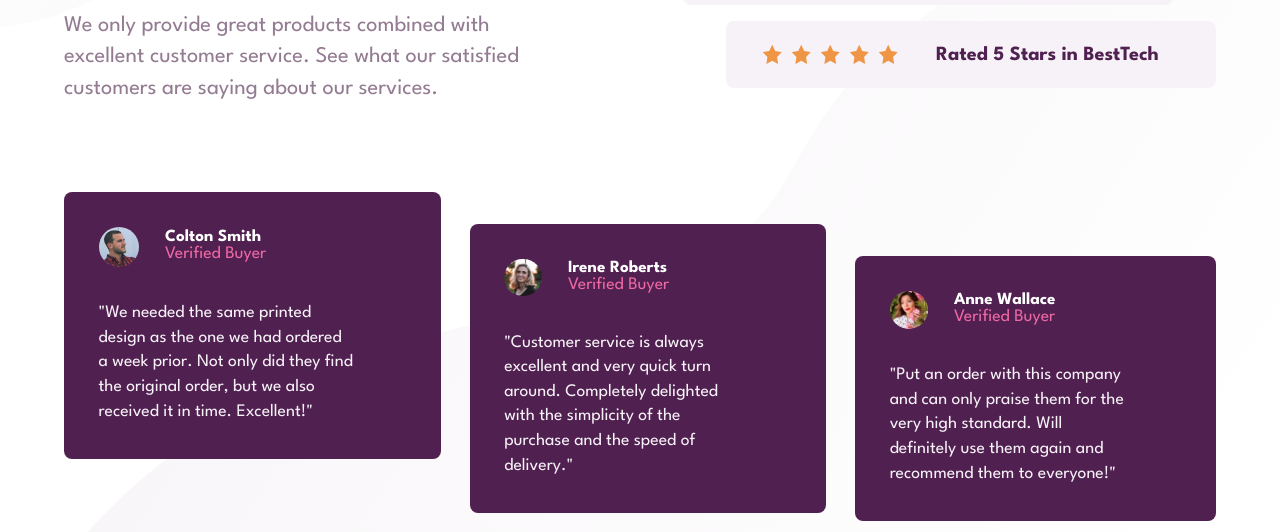
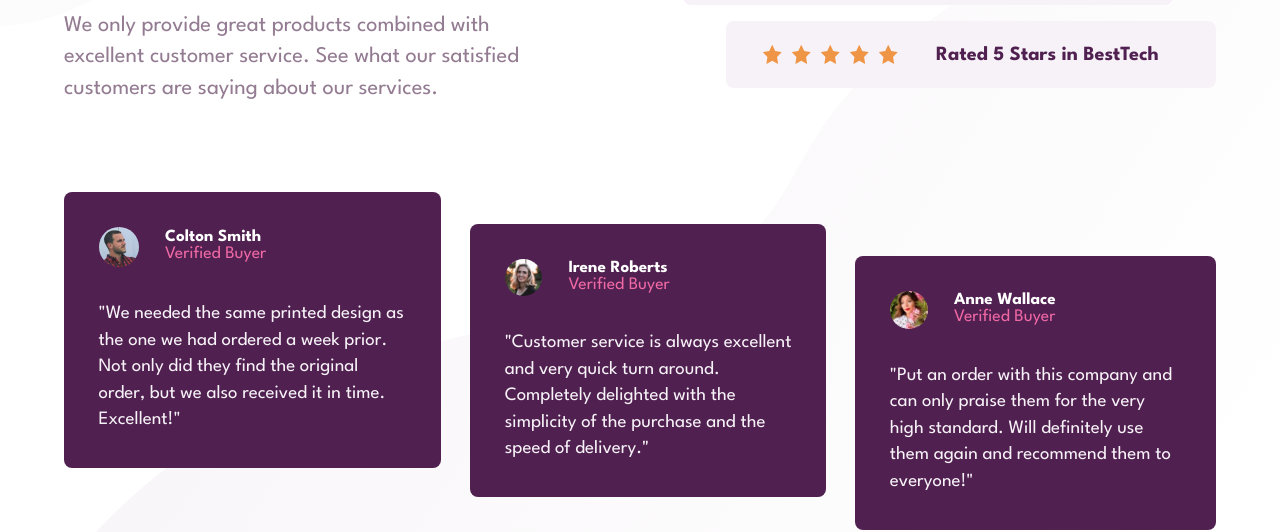
Before and after one commit to itsvell88/social-proof-section, a plain HTML site: page index.html in a window 1280 px wide. Shown: the part 290-822 px from the top of the page. Drawn offline with Linux system fonts and the light colour scheme.

Commit message:
Update style.css

```diff
--- a/style.css
+++ b/style.css
@@ -482,6 +482,11 @@ a {
     .testimony3 {
         margin-top: 4rem;
     }
+
+    .testimony {
+        font-size: 1.18rem;
+        padding: 0;
+    }
 }
 
 
```
